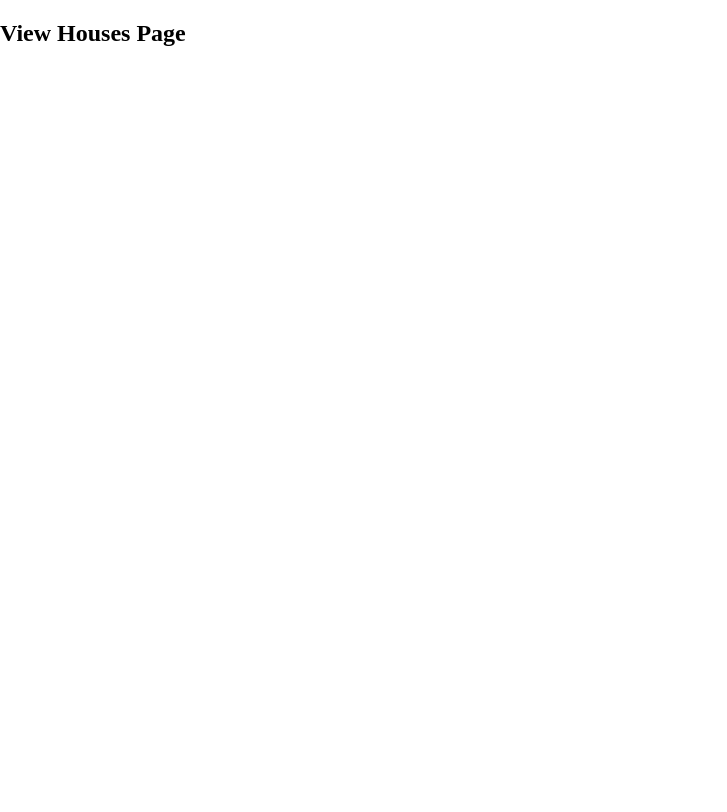
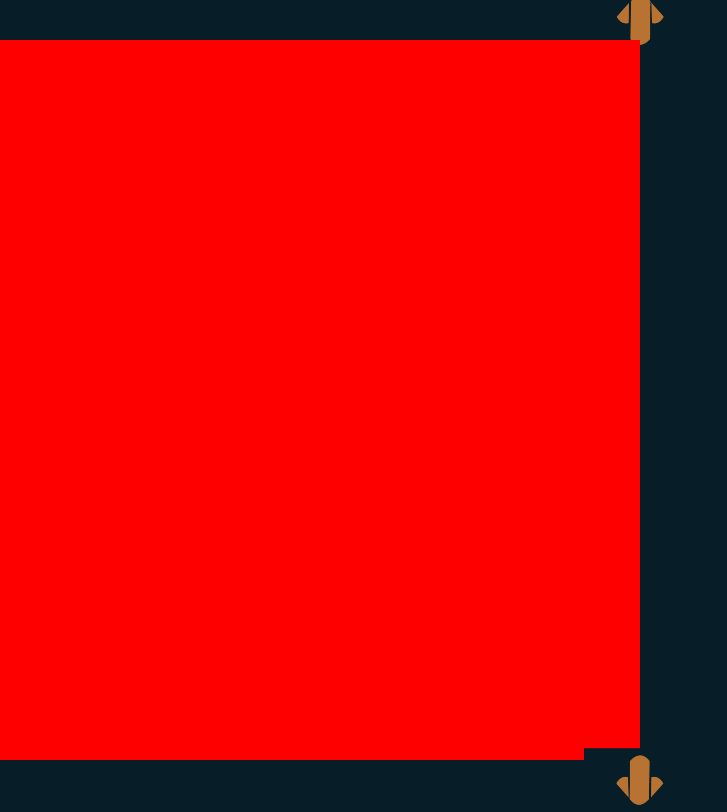
Before and after one commit to THATOMAS/Real-estate, a React (Create React App) app: page /HousesOnView in a window 1280 px wide. Shown: the whole page, without its empty margins (0-727 px from the left). Built offline with nearby package versions, Linux system fonts and the light colour scheme; a web font is replaced by a local one.

Commit message:
Started with the View Houses page , and also sent some props to the Viewhouses component that allowed me to scroll into top and bottom view

```diff
--- a/src/App.js
+++ b/src/App.js
@@ -13,14 +13,24 @@ const toBottom = ()=>{
   titleRef2.current.scrollIntoView({behavior:'smooth'})
 }
 
+const toTop = ()=>{
+  titleRef.current.scrollIntoView({behavior:'smooth'})
+}
+
+
+const toBottom2 = ()=>{
+  titleRef3.current.scrollIntoView({behavior:'smooth'})
+}
+
+
   return (
     <main >
     <section id='home-page-view' ref={titleRef}>
       <HomePage toBottom={toBottom}/>
     </section>
 
-    <section id='view-houses-view' ref={titleRef2}>
-      <ViewHouses />
+    <section id='view-houses-view' ref={titleRef2} >
+      <ViewHouses toTop={toTop} toBottom2={toBottom2}/>
     </section>
 
     <section id='about-us-view' ref={titleRef3}>
--- a/src/index.css
+++ b/src/index.css
@@ -62,8 +62,7 @@ code {
   flex-direction: column;
   align-items: center;
   justify-content: space-around;
-height: 100vh;
-  scroll-snap-align: start;
+
 }
 
 
@@ -132,3 +131,41 @@ justify-content: flex-end;
 #cursor:hover{
   transform: scale(1.2);
 }
+
+
+/*View Houses Page*/
+
+#view-houses-page{
+  height: 100vh;
+  width: 100vw;
+}
+
+#view-houses-top-cursor{
+  height: 5vh;
+  width: 100%;
+  display: flex;
+  align-items: center;
+  justify-content: center;
+}
+
+
+#view-houses-center{
+  height: 90vh;
+  width: 100%;
+  display: flex;
+  flex-direction: row;
+}
+
+#view-houses-center-info{
+  height: 90vh;
+  width: 50%;
+  background: red;
+}
+
+#view-houses-bottom-cursor{
+  height: 5vh;
+  width: 100%;
+  display: flex;
+  align-items: center;
+  justify-content: center;
+}
--- a/src/routes/ViewHouses.jsx
+++ b/src/routes/ViewHouses.jsx
@@ -1,10 +1,47 @@
 import React ,{useRef}from 'react'
 
-const ViewHouses = ()=>{
+const topCursor = require('../assets/ViewHouses/topCursor.png')
+
+const bottomCursor = require('../assets/ViewHouses/bottomCursor.png')
+
+
+
+const ViewHouses = ({toTop,toBottom2})=>{
+document.body.style.background = '#071E28'
 
     return(
-        <article >
-            <h1>View Houses Page</h1>
+        <article id='view-houses-page'>
+            <div id='view-houses-top-cursor'>
+                <div style={{height:'4em'
+                ,width:'7em' ,
+                background:`url(${topCursor})`,
+                backgroundPosition:'center',
+                backgroundSize:'contain',cursor:'pointer'}}
+                 onClick={toTop}>
+
+                 </div>
+            </div>
+
+            <div id='view-houses-center'>
+                <div id='view-houses-center-info'></div>
+                <div id="view-houses-center-photo"></div>
+            </div>
+
+
+            <div id='view-houses-bottom-cursor'>
+
+                <div style={{height:'4em',
+                    width:'7em' ,
+                    background:`url(${bottomCursor})`,
+                    backgroundPosition:'center',
+                    backgroundSize:'contain',
+                    cursor:'pointer'}}
+                    onClick={toBottom2}>
+                </div>
+
+            </div>
+
+
         </article>
 
     )
```
Also changed, not shown: src/assets/ViewHouses/bottomCursor.png (added), src/assets/ViewHouses/topCursor.png (added).
